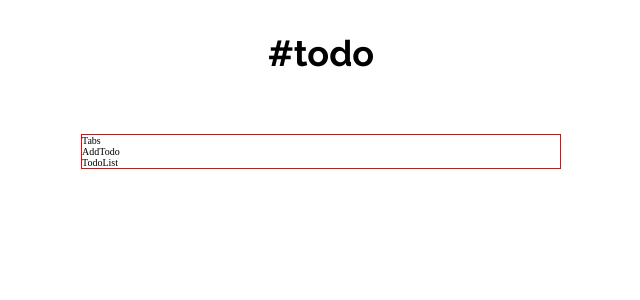
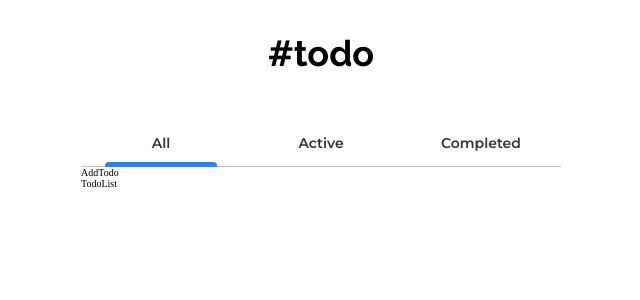
Before and after one commit to Manthan-Kuber/todo-app, a React (Create React App) app: page / in a window 1280 px wide. Shown: the top 300 px of the page, without its empty margins (319-959 px from the left). Built offline with nearby package versions, Linux system fonts and the light colour scheme.

Commit message:
feat: animated tabs

```diff
--- a/package.json
+++ b/package.json
@@ -10,6 +10,7 @@
     "@types/node": "^16.11.27",
     "@types/react": "^18.0.6",
     "@types/react-dom": "^18.0.2",
+    "framer-motion": "^6.3.1",
     "react": "^18.0.0",
     "react-dom": "^18.0.0",
     "react-scripts": "5.0.1",
--- a/src/App.styles.ts
+++ b/src/App.styles.ts
@@ -6,18 +6,17 @@ export const AppWrapper = styled.div`
   min-height: 100vh;
   padding: 3.2rem;
 
-  h1{
-      font: 700 3.6rem var(--ff-raleway);
-      text-align: center;
+  h1 {
+    font: 700 3.6rem var(--ff-raleway);
+    text-align: center;
   }
 `;
 
 export const Main = styled.main`
-    width:min(100%,48rem);
-    border:1px solid red;
-    margin-top:6rem;
-`
-export const MainWrapper= styled.div`
-display: grid;
-justify-items: center;
-`
+  width: min(100%, 48rem);
+  margin-top: 6rem;
+`;
+export const MainWrapper = styled.div`
+  display: grid;
+  justify-items: center;
+`;
--- a/src/GlobalStyles.ts
+++ b/src/GlobalStyles.ts
@@ -2,7 +2,7 @@ import { createGlobalStyle } from "styled-components";
 
 const GlobalStyles = createGlobalStyle`
 :root{
-  --clr-primary:#EB5757;
+  --clr-primary:#2F80ED;
   --ff-montserrat:'Montserrat', sans-serif;
   --ff-raleway:'Raleway', sans-serif;
 }
--- /dev/null
+++ b/src/components/Tabs/Tabs.styles.ts
@@ -0,0 +1,29 @@
+import styled from "styled-components";
+
+export const TabsContainer = styled.ul`
+  border-bottom: 1px solid #bdbdbd;
+  display: grid;
+  grid-template-columns: repeat(3,1fr);
+
+  li {
+      font: 600 1.4rem var(--ff-montserrat);
+      color: #333;
+      list-style: none;
+      position: relative;
+      cursor: pointer;
+      padding-bottom: 1.4rem;
+      text-align: center;
+    }
+    `;
+
+export const UnderlinedDiv = styled.div`
+  position: absolute;
+  bottom: -1px;
+  left: 15%;
+  right: 0;
+  height: 5px;
+  background: var(--clr-primary);
+  border-radius: 4px 4px 0px 0px;
+  width: max-content;
+  width: 70%;
+`;
--- a/src/components/Tabs/Tabs.tsx
+++ b/src/components/Tabs/Tabs.tsx
@@ -1,5 +1,23 @@
+import { useState } from "react";
+import { TabsContainer, UnderlinedDiv } from "./Tabs.styles";
+import { motion } from "framer-motion";
+
+const tabsList: Array<string> = ["All", "Active", "Completed"];
+
 const Tabs = () => {
-  return <div>Tabs</div>;
+  const [selectedTab, setSelectedTab] = useState(tabsList[0]);
+  return (
+    <TabsContainer>
+      {tabsList.map((tab, index) => (
+        <li key={index} onClick={() => setSelectedTab(tab)}>
+          {tab}
+          {tab === selectedTab && (
+            <UnderlinedDiv as={motion.div} layoutId="underline" />
+          )}
+        </li>
+      ))}
+    </TabsContainer>
+  );
 };
 
 export default Tabs;
```
Also changed, not shown: 1 other file (tests, documents, lock files or other folders).
